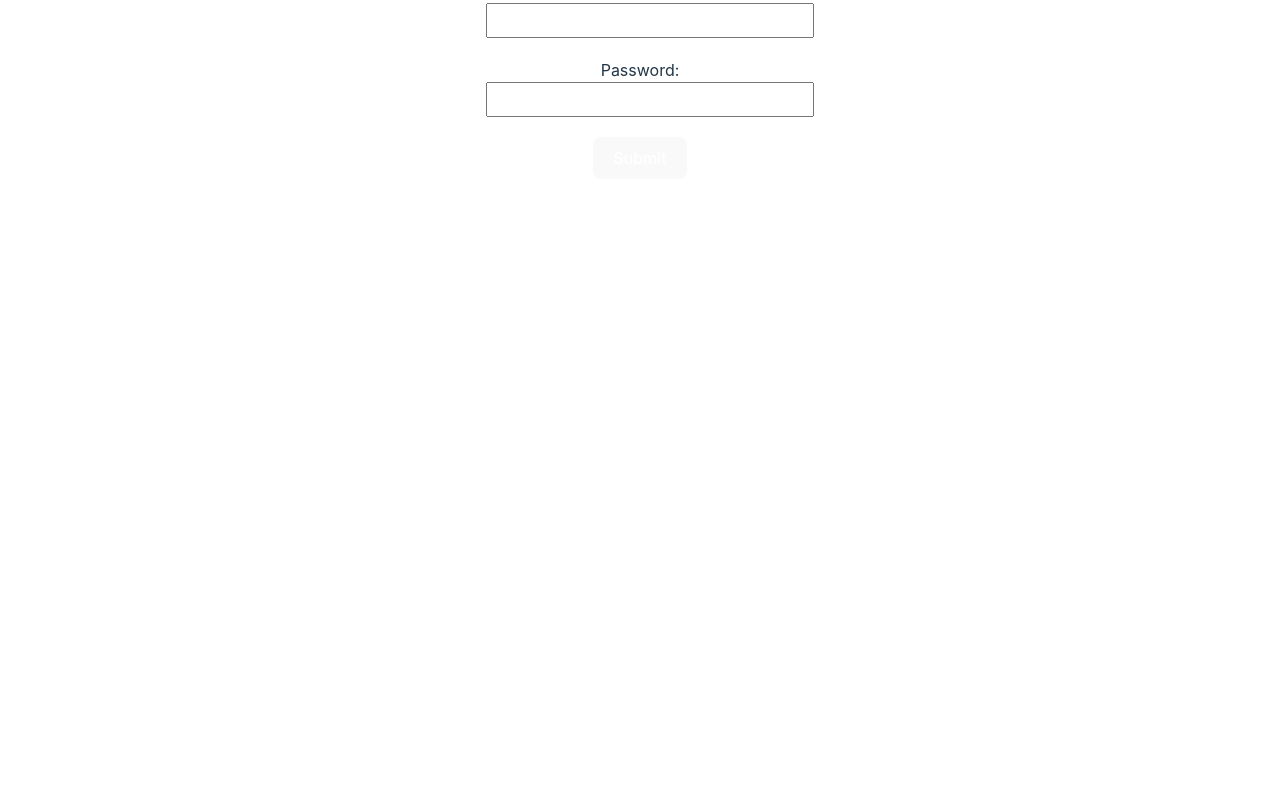
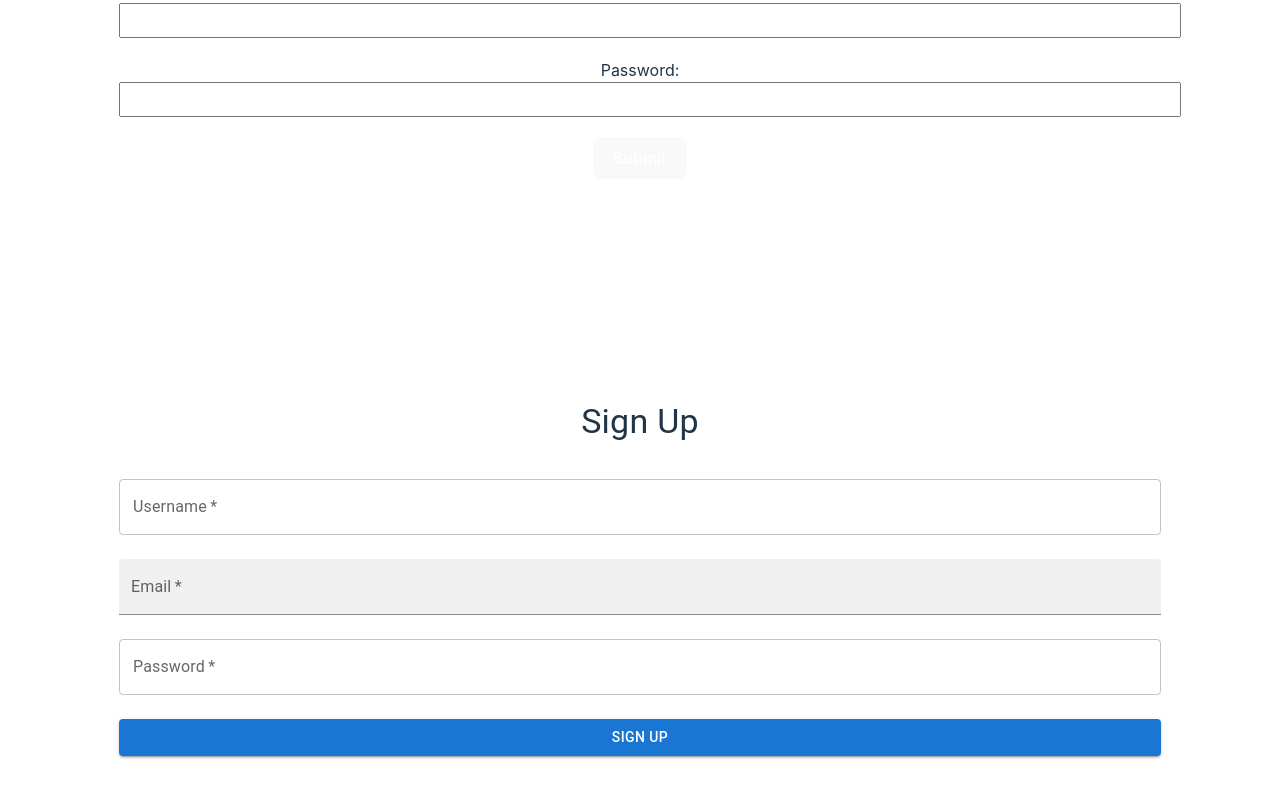
Before and after one commit to saqlain-shah/MERN-Stack-Web-Development-Batch-5, a React (Vite) app in the folder react-app/: page / in a window 1280 px wide. Shown: the part 1102-1899 px from the top of the page. Before the commit the page ends 1313 px from the top, so only its background shows below. Built offline with nearby package versions, Linux system fonts and the light colour scheme.

Commit message:
registerform

```diff
--- a/react-app/package.json
+++ b/react-app/package.json
@@ -10,6 +10,9 @@
     "preview": "vite preview"
   },
   "dependencies": {
+    "@emotion/react": "^11.11.1",
+    "@emotion/styled": "^11.11.0",
+    "@mui/material": "^5.14.20",
     "react": "^18.2.0",
     "react-dom": "^18.2.0"
   },
--- a/react-app/src/App.jsx
+++ b/react-app/src/App.jsx
@@ -6,6 +6,7 @@ import MyFirstComp from './Component/MyFirstComp'
 import MySecondComponent from './Component/MySecondComponent'
 import SignupForm from './Component/NewComponent'
 import Myform from './Component/Mysignupform'
+import SignUp from './Component/Signup'
 
 
 function App() {
@@ -21,6 +22,7 @@ function App() {
       //<Counter3/>
       <SignupForm />
      <Myform/>
+     <SignUp/>
     </> )
 }
 
--- a/react-app/src/Component/Mysignupform.jsx
+++ b/react-app/src/Component/Mysignupform.jsx
@@ -48,7 +48,8 @@ const Myform = () => {
         Password:
         <input type="password"
         name="password"
-        value={password}        onChange={(e)=>setPassword(e.target.value)}
+        value={password}
+         onChange={(e)=>setPassword(e.target.value)}
          />
     </label>
 
--- /dev/null
+++ b/react-app/src/Component/Signup.jsx
@@ -0,0 +1,101 @@
+import  { useState } from 'react';
+import { Box, Button, Grid, TextField, Typography,Alert } from '@mui/material';
+import Snackbar from '@mui/material/Snackbar';
+
+
+const SignUp = () => {
+  const [username, setUsername] = useState('');
+  const [email, setEmail] = useState('');
+  const [password, setPassword] = useState('');
+  const [open, setOpen] = useState(false);
+
+
+  const handleClose = (event, reason) => {
+    if (reason === 'clickaway') {
+      return;
+    }
+
+    setOpen(false);
+};
+  const handleSubmit = (event) => {
+    event.preventDefault();
+    setOpen(true);
+
+    const formData = {
+      username,
+      email,
+      password,
+    };
+    alert(JSON.stringify(formData, null, 2));
+  };
+
+  return (
+    <Box
+      sx={{
+        display: 'flex',
+        justifyContent: 'center',
+        alignItems: 'center',
+        height: '100vh',
+      }}
+    >
+      <form onSubmit={handleSubmit}>
+        <Grid container spacing={3}>
+          <Grid item xs={12}>
+            <Typography variant="h4" align="center" gutterBottom>
+              Sign Up
+            </Typography>
+          </Grid>
+          <Grid item xs={12}>
+            <TextField
+              fullWidth
+              label="Username"
+              variant="outlined"
+              required
+              value={username}
+              onChange={(e) => setUsername(e.target.value)}
+            />
+          </Grid>
+          <Grid item xs={12}>
+            <TextField
+              fullWidth
+              label="Email"
+              type="email"
+              variant="filled"
+              required
+              value={email}
+              onChange={(e) => setEmail(e.target.value)}
+            />
+          </Grid>
+          <Grid item xs={12}>
+            <TextField
+              fullWidth
+              label="Password"
+              type="password"
+              variant="outlined"
+              required
+              value={password}
+              onChange={(e) => setPassword(e.target.value)}
+            />
+          </Grid>
+          <Grid item xs={12}>
+            <Button
+              type="submit"
+              variant="contained"
+              color="primary"
+              fullWidth
+            >
+              Sign Up
+            </Button>
+          </Grid>
+        </Grid>
+      </form>
+      <Snackbar open={open} autoHideDuration={6000} onClose={handleClose}>
+        <Alert onClose={handleClose} severity="success">
+         Thanku!Your Info is submitted succesfully. username:{username}
+        </Alert>
+      </Snackbar>
+    </Box>
+  );
+};
+
+export default SignUp;
```
Also changed, not shown: 1 other file (tests, documents, lock files or other folders).
